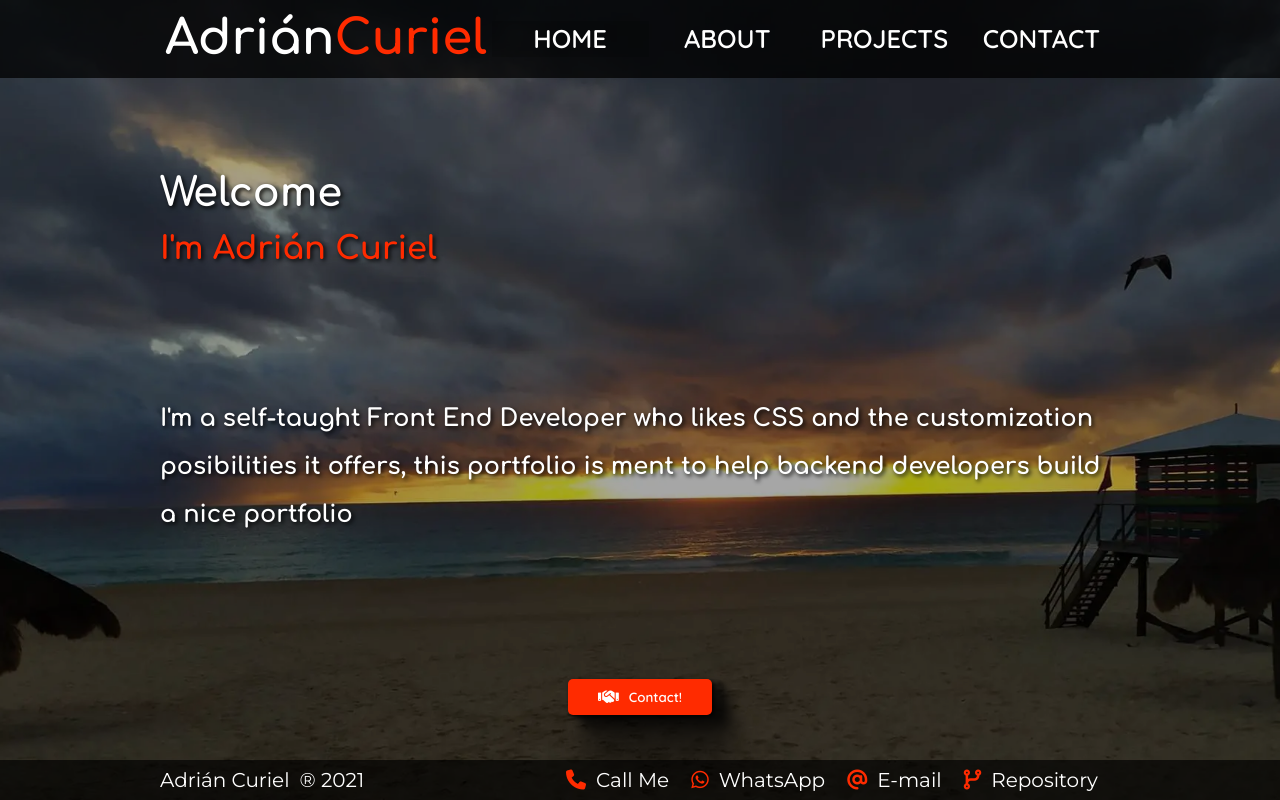
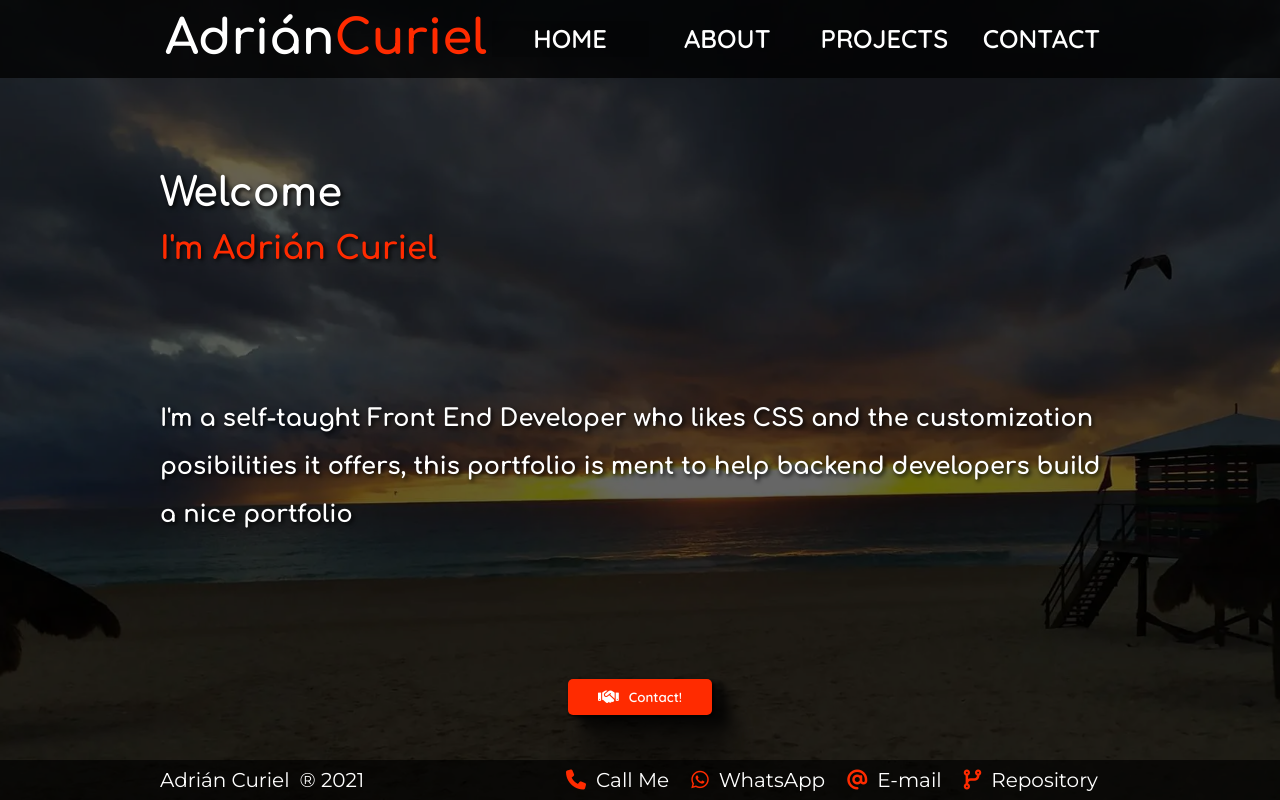
Before and after one commit to havc-dev/my-openfolio, a React (Create React App) app: page / in a window 1280 px wide. Built offline with nearby package versions, Linux system fonts and the light colour scheme.

Commit message:
Increased background constrast

```diff
--- a/src/App.css
+++ b/src/App.css
@@ -97,9 +97,10 @@ h4 {
   left: 0;
   right: 0;
   bottom: 0;
-  background-color: rgba(0, 0, 0, 0.35);
+  background-color: rgba(0, 0, 0, 0.6);
   z-index: 1;
   cursor: pointer;
+  mix-blend-mode: multiply;
 }
 
 .app-wrapper {
--- a/src/App.scss
+++ b/src/App.scss
@@ -77,9 +77,10 @@ h4 {
   left: 0;
   right: 0;
   bottom: 0;
-  background-color: hsla(0, 0%, 0%, 0.35);
+  background-color: hsla(0, 0%, 0%, 0.60);
   z-index: 1;
   cursor: pointer;
+  mix-blend-mode: multiply;
 }
 
 .app-wrapper {
```
Also changed, not shown: 1 other file (tests, documents, lock files or other folders).
